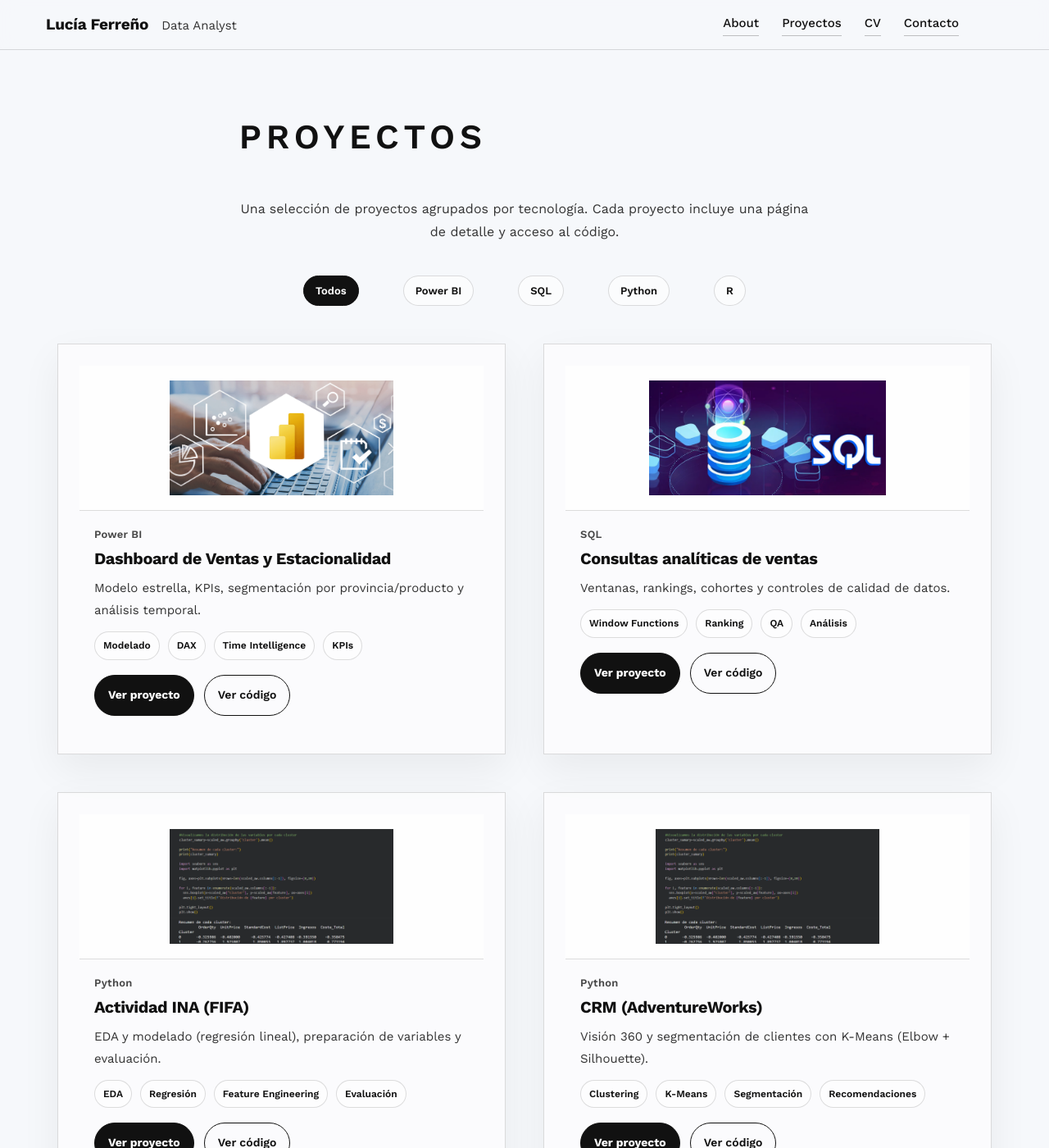
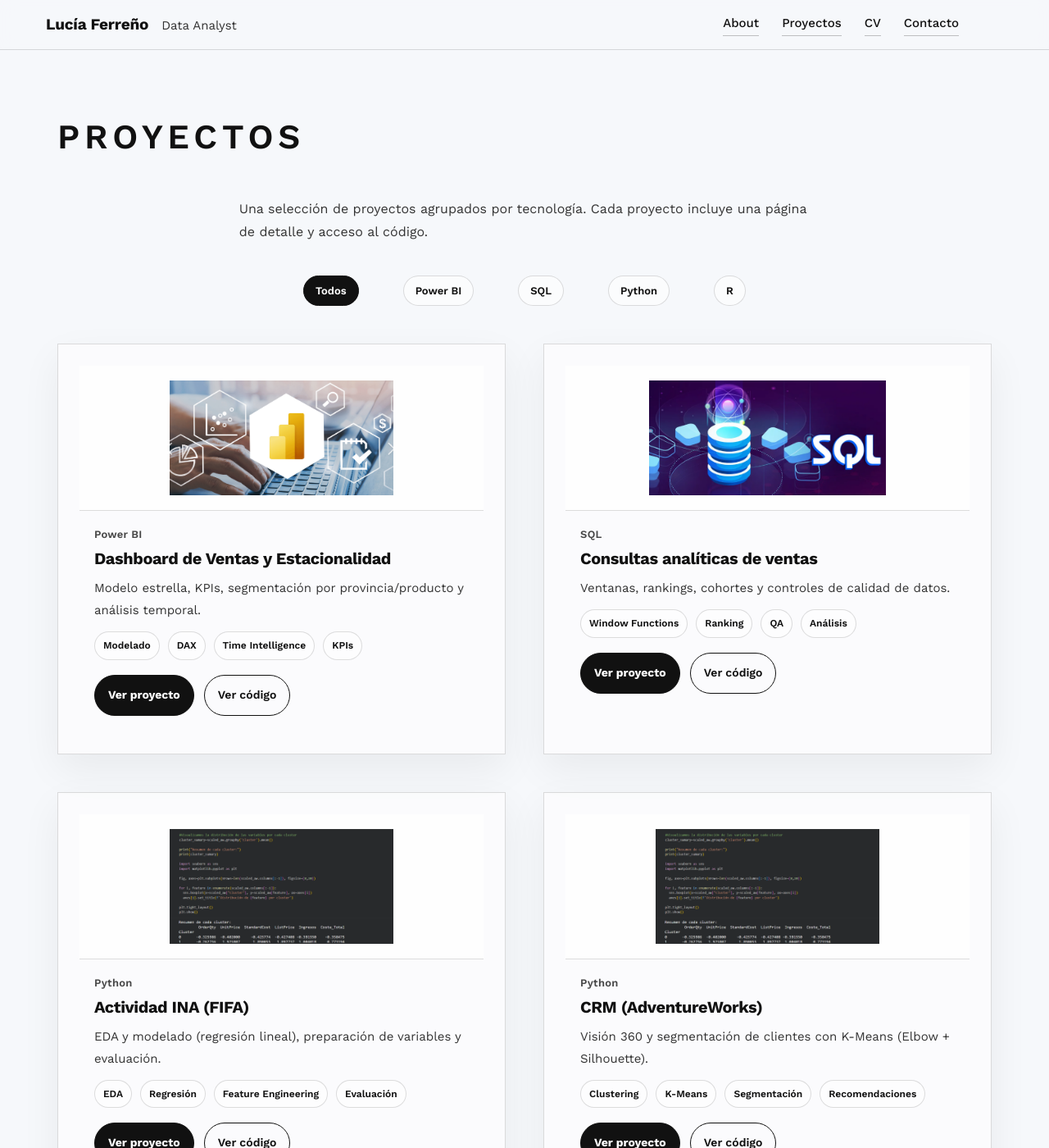
Before and after one commit to lucia-ferreno-pico/Portfolio, a Jekyll site: the page built from projects.md, in a window 1280 px wide and 1400 px high. Shown: the whole window at 82% size. Built offline with Jekyll 4.4.1, drawn with Linux system fonts in a browser that asks for light colours.

Commit message:
Update main.css

```diff
--- a/assets/css/main.css
+++ b/assets/css/main.css
@@ -1191,3 +1191,26 @@ projects-page .projects-title{
 .section.projects-page .projects-header{
   text-align: center;
 }
+/* FIX: NO centrar el título. Centrar solo texto + tabs */
+.section.projects-page .projects-header{
+  max-width: none !important;
+  margin: 0 0 22px !important;
+  text-align: left !important; /* por si se te coló un text-align:center */
+}
+
+/* Centra SOLO la frase */
+.section.projects-page .projects-lede{
+  max-width: 70ch;
+  margin-left: auto;
+  margin-right: auto;
+}
+
+/* Centra SOLO los botones */
+.section.projects-page .projects-tabs{
+  justify-content: center !important;
+}
+
+/* Evita que los botones se estiren */
+.section.projects-page .projects-tabs .tab{
+  flex: 0 0 auto;
+}
```
